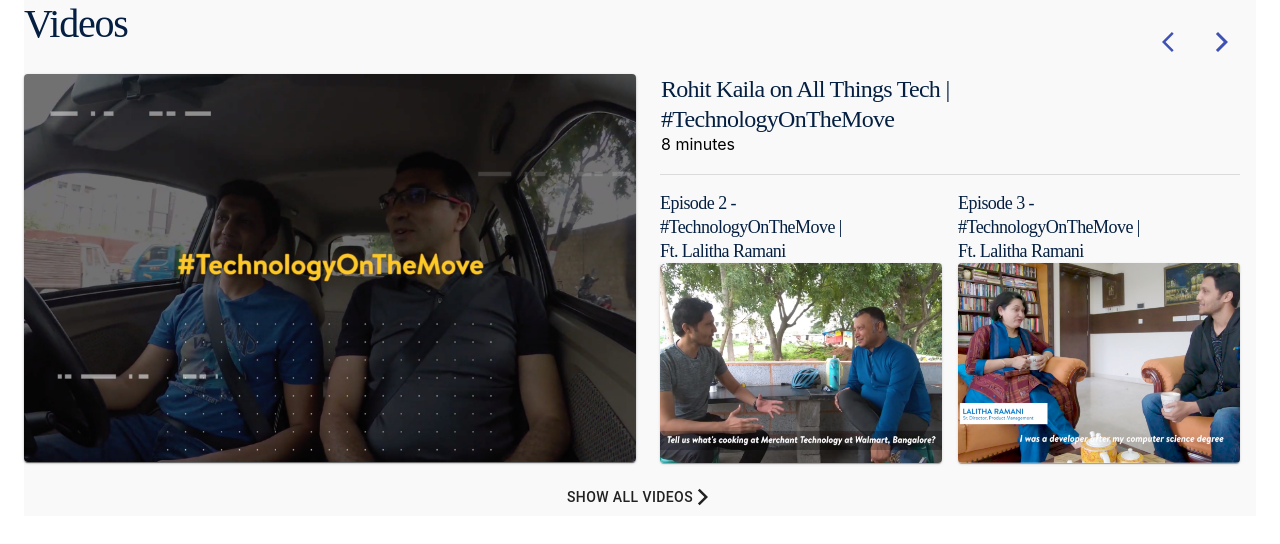
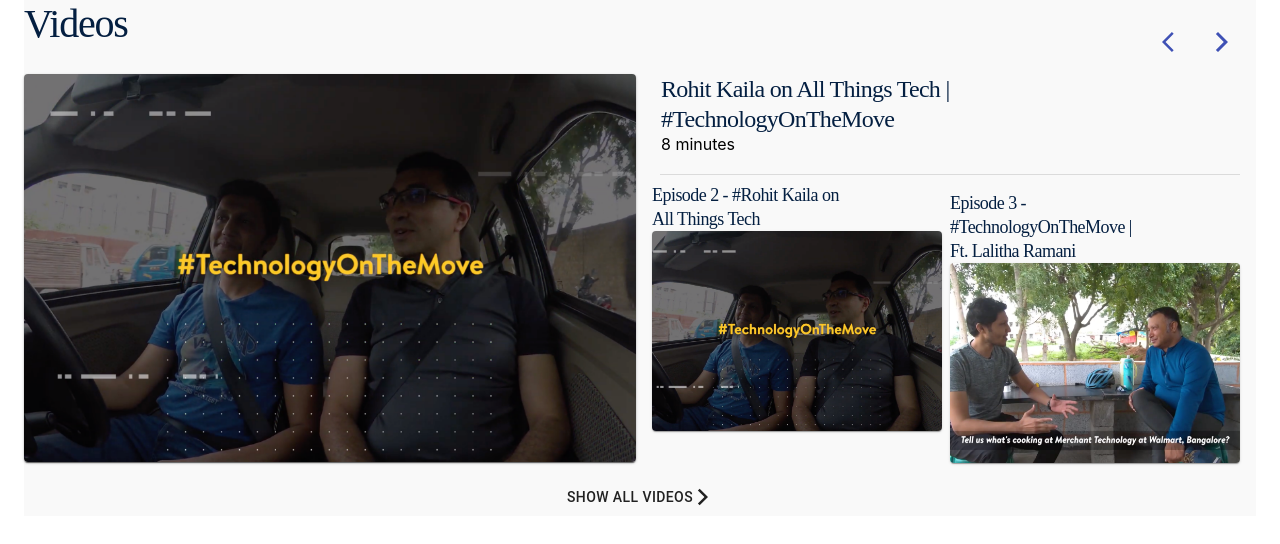
Before and after one commit to rameshmeesam/video-thumbnail, a React (Create React App) app: page / in a window 1280 px wide. Shown: the top 544 px of the page. Built offline with nearby package versions, Linux system fonts and the light colour scheme.

Commit message:
image media card component

```diff
--- a/src/components/carousel-header.jsx
+++ b/src/components/carousel-header.jsx
@@ -10,7 +10,7 @@ class CarouselHeader extends Component {
   }
 
   render() {
-    const { title } = this.props;
+    const { title, onNext,onPrev } = this.props;
     return (
       <div>
         <span className="headerLeft">{title}</span>
@@ -20,14 +20,14 @@ class CarouselHeader extends Component {
             aria-label="upload picture"
             component="span"
           >
-            <ArrowBackIosIcon onClick={() => {}} />
+            <ArrowBackIosIcon onClick={onPrev} />
           </IconButton>
           <IconButton
             color="primary"
             aria-label="upload picture"
             component="span"
           >
-            <ArrowForwardIosIcon onClick={() => {}} />
+            <ArrowForwardIosIcon onClick={onNext} />
           </IconButton>
         </span>
       </div>
--- a/src/components/carousel.jsx
+++ b/src/components/carousel.jsx
@@ -1,9 +1,10 @@
-import React from "react";
+import React, { useState } from 'react';
 import { makeStyles } from "@material-ui/core/styles";
 import Paper from "@material-ui/core/Paper";
 import Grid from "@material-ui/core/Grid";
 import CardMedia from "@material-ui/core/CardMedia";
 import VideoMediaCard from "./VideoMediaCard";
+import ImageMediaCard from "./image-media-card";
 import CarouselHeader from "./carousel-header";
 import "../css/carousel.css";
 import Divider from "@material-ui/core/Divider";
@@ -21,21 +22,73 @@ const useStyles = makeStyles((theme) => ({
   },
 }));
 
+
 export default function Carousel() {
   const classes = useStyles();
+  const [list, setList] = useState([
+    {
+      id: 1,
+      title : "Rohit Kaila on All Things Tech",
+      subTitle: "Episode 2 - #Rohit Kaila on All Things Tech",
+      url: "/img/thumb-1.png"
+    },
+    {
+      id: 2,
+      title : "TechnologyOnTheMoveh",
+      subTitle: "Episode 3 - #TechnologyOnTheMove | Ft. Lalitha Ramani",
+      url: "/img/thumb-2.png"
+    }
+  ]);
+
+  const next= () => {
+    setList([
+      {
+        id: 2,
+        title : "TechnologyOnTheMoveh",
+        subTitle: "Episode 3 - #TechnologyOnTheMove | Ft. Lalitha Ramani",
+        url: "/img/thumb-2.png"
+      },
+      {
+        id: 3,
+        title : "TechnologyOnTheMoveh",
+        subTitle: "Episode 4 - #TechnologyOnTheMove | Ft. Lalitha Ramani",
+        url: "/img/thumb-2.png"
+      }
+    ]);
+    console.log("clicked next button");
+  }
+
+  const prev= () => {
+    console.log("clicked  prev");
+    setList([
+      {
+        id: 2,
+        title : "Rohit Kaila on All Things Tech",
+        subTitle: "Episode 2 - #Rohit Kaila on All Things Tech",
+        url: "/img/thumb-1.png"
+      },
+      {
+        id: 3,
+        title : "TechnologyOnTheMoveh",
+        subTitle: "Episode 3 - #TechnologyOnTheMove | Ft. Lalitha Ramani",
+        url: "/img/thumb-2.png"
+      },
+
+    ]);
+  }
 
   return (
     <div className={classes.root}>
       <Grid container spacing={1}>
         <Grid item xs={12}>
-          <CarouselHeader title="Videos" />
+          <CarouselHeader title="Videos" onNext= {next} onPrev={prev} />
         </Grid>
         <Grid item xs={6}>
           <Paper className={classes.paper}>
             <VideoMediaCard
               width={612}
               height={388}
-              imgUrl="/img/thumb-1.png"
+              imgUrl={list[0].url}
             />
           </Paper>
         </Grid>
@@ -48,30 +101,20 @@ export default function Carousel() {
           </div>
           <Divider variant="middle" />
           <Box display="flex" flexDirection="row" p={1} >
-            <Box p={1}>
+          { list.map((item,index) => {
+             return (<Box p={index}>
               <div className="subMediaTitle">
-                Episode 2 - #TechnologyOnTheMove | Ft. Lalitha Ramani
+                {item.subTitle}
               </div>
               <div>
-                <VideoMediaCard
-                  width={310}
+                <ImageMediaCard
+                  width={320}
                   height={200}
-                  imgUrl="/img/thumb-2.png"
+                  imgUrl={item.url}
                 />
               </div>
-            </Box>
-            <Box p={2}>
-              <div className="subMediaTitle">
-                Episode 3 - #TechnologyOnTheMove | Ft. Lalitha Ramani
-              </div>
-              <div>
-                <VideoMediaCard
-                  width={310}
-                  height={200}
-                  imgUrl="/img/thumb-3.png"
-                />
-              </div>
-            </Box>
+            </Box>);
+          })}
           </Box>
         </Grid>
       </Grid>
--- /dev/null
+++ b/src/components/image-media-card.jsx
@@ -0,0 +1,32 @@
+import React from 'react';
+import { makeStyles } from '@material-ui/core/styles';
+import Card from '@material-ui/core/Card';
+import CardActionArea from '@material-ui/core/CardActionArea';
+import CardMedia from '@material-ui/core/CardMedia';
+
+export default function ImageMediaCard(props) {
+
+  const useStyles = makeStyles({
+    root: {
+      maxWidth: props.width
+    },
+  });
+
+  const classes = useStyles();
+
+  return (
+    <Card className={classes.root}>
+      <CardActionArea>
+        <CardMedia
+          component="img"
+          alt="Contemplative Reptile"
+          width= {props.width}
+          height= {props.height}
+          image={props.imgUrl}
+          title="Contemplative Reptile"
+        />
+
+      </CardActionArea>
+    </Card>
+  );
+}
```
